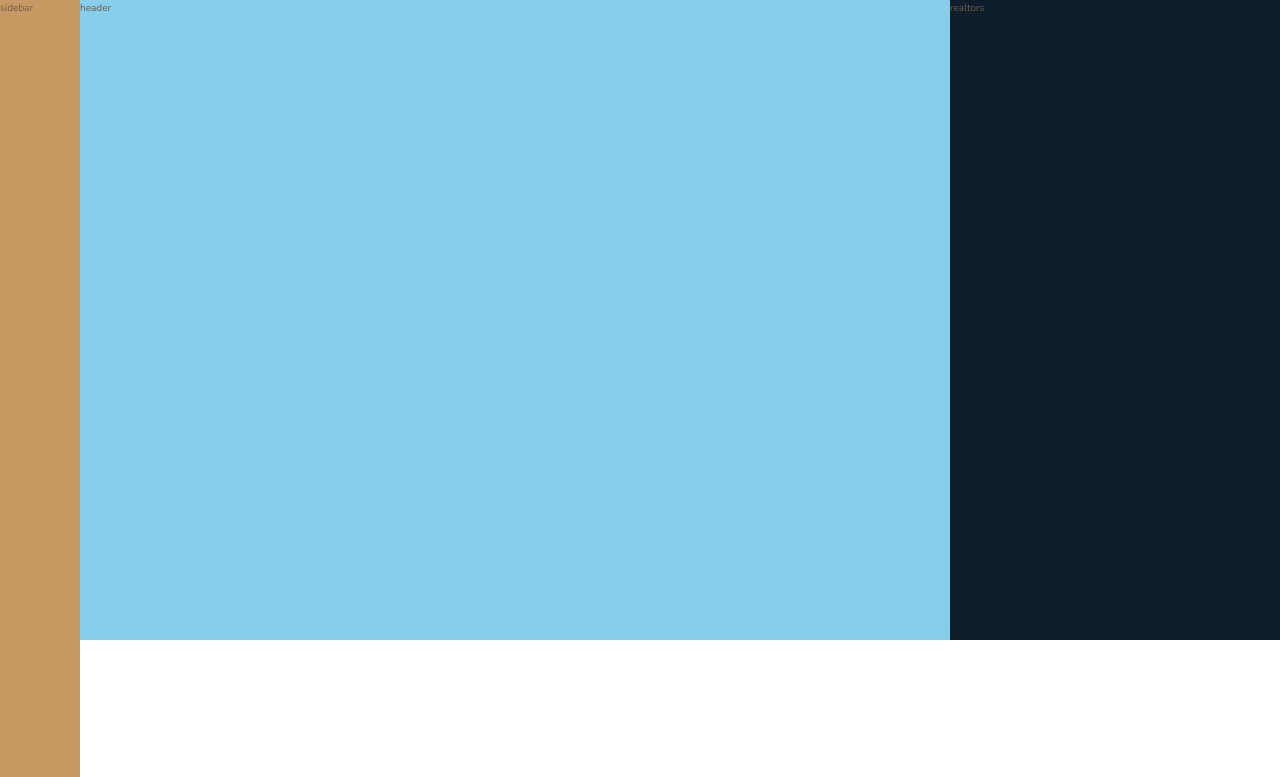
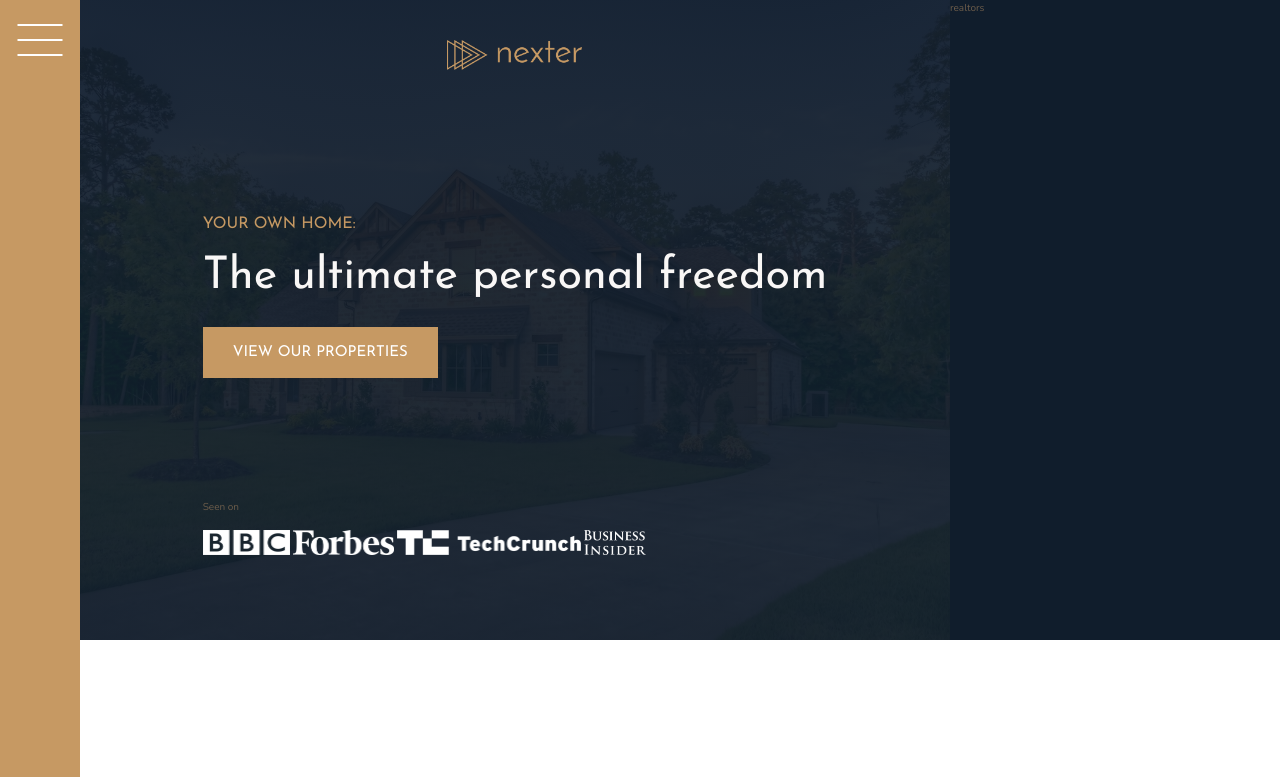
Before and after one commit to trinhminhnhat/html-css-nexter, a website: page index.html in a window 1280 px wide. Shown: the top 777 px of the page. Drawn offline with nearby package versions, Linux system fonts and the light colour scheme.

Commit message:
style: header

```diff
--- a/index.html
+++ b/index.html
@@ -14,9 +14,26 @@
 </head>
 
 <body class="container">
-    <div class="sidebar">sidebar</div>
+    <div class="sidebar">
+        <div class="hamburger">
+            <button class="hamburger__btn">
+            </button>
+        </div>
+    </div>
 
-    <header class="header">header</header>
+    <header class="header">
+        <img src="img/logo.png" alt="Nexter logo" class="header__logo">
+        <h3 class="heading-3">Your own home:</h3>
+        <h1 class="heading-1">The ultimate personal freedom</h1>
+        <button class="btn header__btn">View our properties</button>
+        <div class="header__seenon-text">Seen on</div>
+        <div class="header__seenon-logos">
+            <img src="img/logo-bbc.png" alt="Seen on logo 1">
+            <img src="img/logo-forbes.png" alt="Seen on logo 2">
+            <img src="img/logo-techcrunch.png" alt="Seen on logo 3">
+            <img src="img/logo-bi.png" alt="Seen on logo 4">
+        </div>
+    </header>
 
     <div class="realtors"> realtors </div>
 
--- a/scss/_header.scss
+++ b/scss/_header.scss
@@ -1,4 +1,32 @@
 .header {
-    background-color: skyblue;
     grid-column: full-start / col-end 6;
+    background-image: linear-gradient(rgba($color-secondary, 0.93), rgba($color-secondary, 0.93)), url(../img/hero.jpeg);
+    background-size: cover;
+    background-position: center;
+    display: grid;
+    grid-template-rows: 1fr min-content 6rem 1fr;
+    grid-template-columns: max-content;
+    justify-content: center;
+    align-content: center;
+    gap: 1.5rem;
+    padding: 4rem 8rem 8rem 8rem;
+
+    &__logo {
+        height: 3rem;
+        justify-self: center;
+    }
+
+    &__btn {
+        align-self: start;
+        justify-self: start;
+    }
+
+    &__seenon-text {
+    }
+
+    &__seenon-logos {
+        img {
+            height: 2.5rem;
+        }
+    }
 }
--- a/scss/_sidebar.scss
+++ b/scss/_sidebar.scss
@@ -2,4 +2,43 @@
     background-color: $color-primary;
     grid-column: sidebar-start / sidebar-end;
     grid-row: 1 / -1;
+    display: flex;
+    justify-content: center;
 }
+
+.hamburger {
+    position: relative;
+    width: 100%;
+    height: 5rem;
+    margin-top: 1.5rem;
+    cursor: pointer;
+
+    &__btn {
+        border: none;
+        border-radius: 0;
+        width: 4.5rem;
+        height: 2px;
+        background-color: #fff;
+        position: absolute;
+        top: 50%;
+        left: 50%;
+        transform: translate(-50%, -50%);
+
+        &:before {
+            transform: translateY(-1.5rem);
+        }
+
+        &:after {
+            transform: translateY(1.3rem);
+        }
+
+        &:before,
+        &:after {
+            content: '';
+            display: block;
+            width: 4.5rem;
+            height: 2px;
+            background-color: #fff;
+        }
+    }
+}
--- a/scss/_typography.scss
+++ b/scss/_typography.scss
@@ -5,6 +5,9 @@
 
 .heading-1 {
     @extend %heading;
+    font-size: 4.5rem;
+    color: $color-grey-light-1;
+    line-height: 1.1;
 }
 
 .heading-2 {
```
Also changed, not shown: css/style.css.
